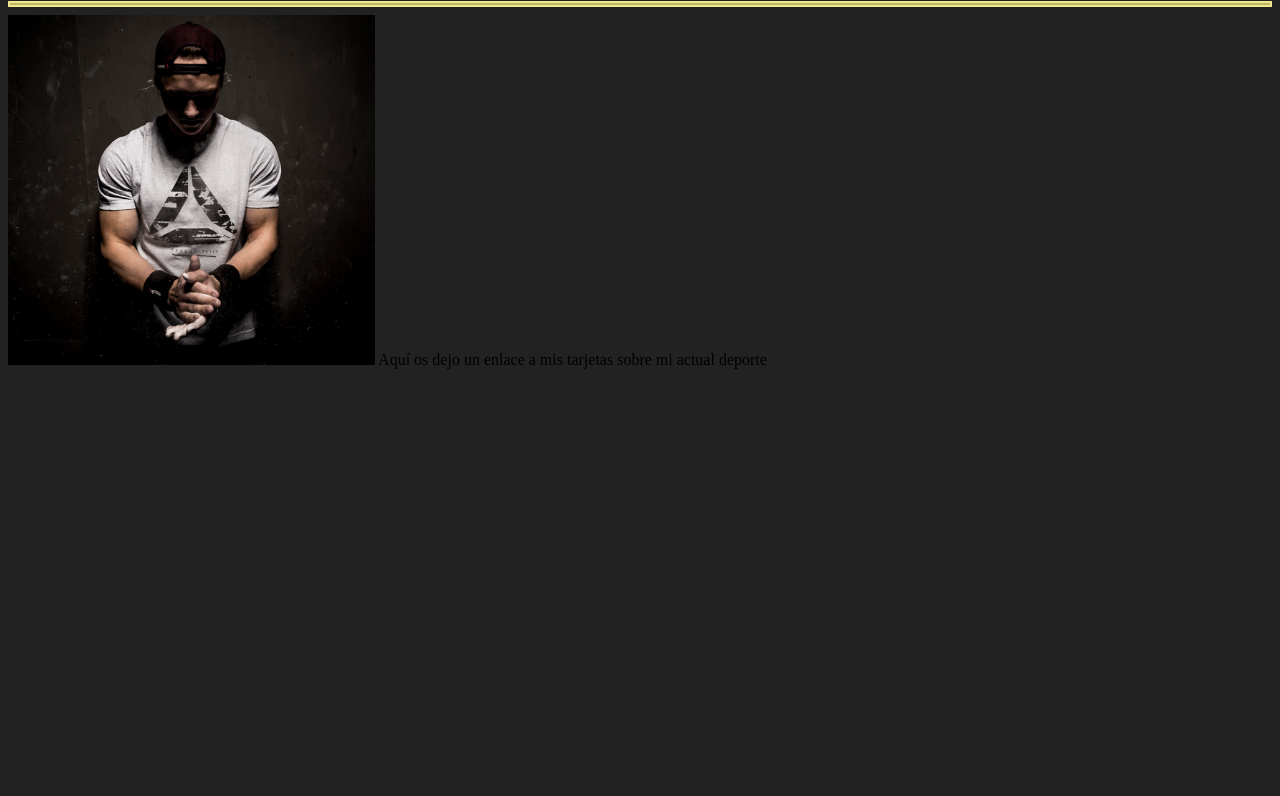
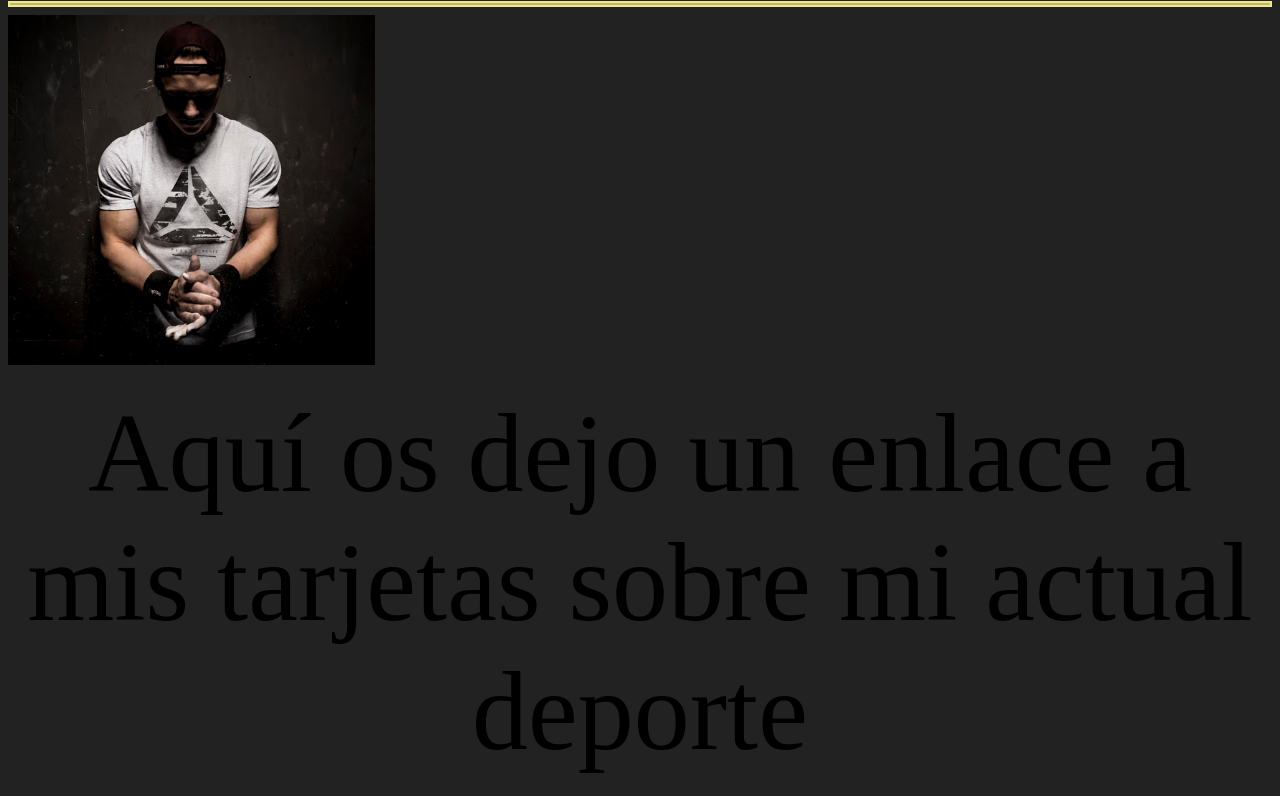
Before and after one commit to Davengard/Davengard.github.io, a plain HTML site: page index.html in a window 1280 px wide. Shown: the part 168-964 px from the top of the page. Before the commit the page ends 800 px from the top, so only its background shows below. Drawn offline with Linux system fonts and the light colour scheme; a web font is replaced by a local one.

Commit message:
Update index.html

```diff
--- a/index.html
+++ b/index.html
@@ -11,8 +11,9 @@
  		 <p><a href="tarjetitas.html">Bienvenidos</a></p>
 	</div>
 	 <hr>
-		<img class="imagen" src="Fotos/Daniels.jpg" width="367"height="350">
-	   Aquí os dejo un enlace a mis tarjetas sobre mi actual deporte
+		<img class="imagen" src="Fotos/Daniels.jpg" width="367"height="350"><p>
+
+	    Aquí os dejo un enlace a mis tarjetas sobre mi actual deporte</p>
 
 
 	</hr></p>
```
